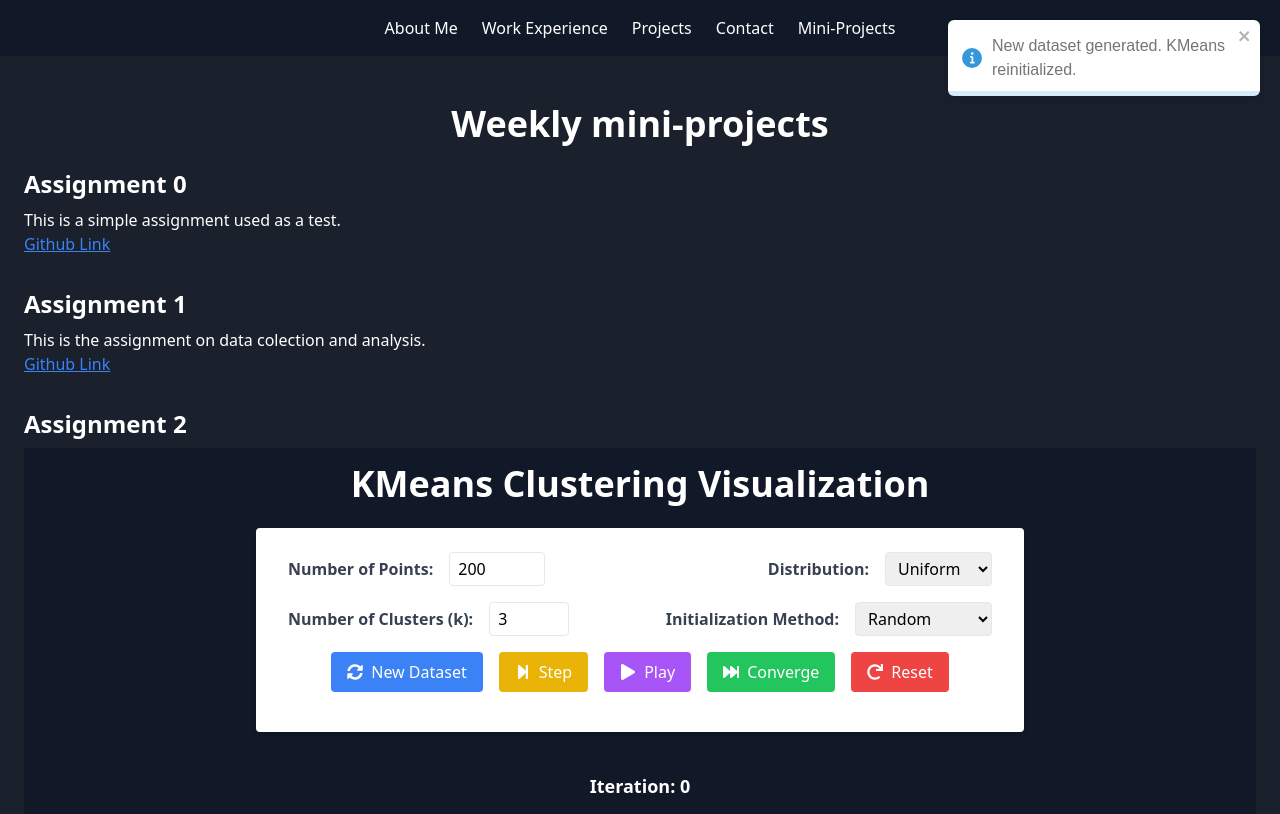
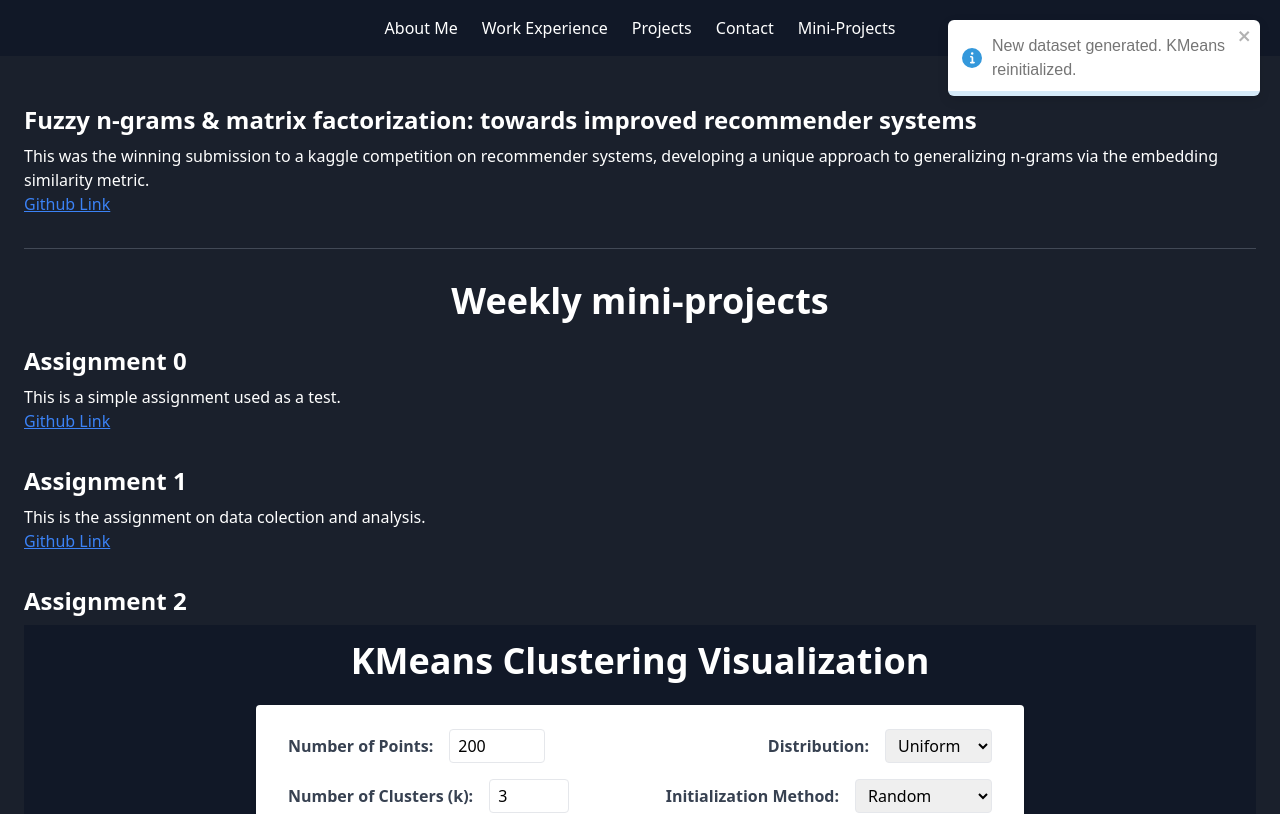
Before and after one commit to user04f8/user04f8.github.io, a React (Vite) app in the folder vite-src/: page /assignments in a window 1280 px wide. Shown: the top 814 px of the page. Built offline with nearby package versions, Linux system fonts and the light colour scheme.

Commit message:
forgot to commit git link

```diff
--- a/vite-src/src/pages/Assignments.tsx
+++ b/vite-src/src/pages/Assignments.tsx
@@ -23,6 +23,17 @@ function Assignments() {
 
     return (
       <div className="mt-20 p-6 text-white">
+        <h1 className="text-2xl font-semibold">Fuzzy n-grams & matrix factorization: towards improved recommender systems</h1>
+        <div className="space-y-8">
+          <p className="mt-2">This was the winning submission to a kaggle competition on recommender systems, developing a unique approach to generalizing n-grams via the embedding similarity metric.</p>
+          <a
+              href={`https://github.com/user04f8/genetic-nlp`}
+              className="text-blue-500 underline"
+            >
+              Github Link
+            </a>
+        </div>
+        <div className="my-8 border-t border-gray-500 opacity-50"></div>
         <h1 className="text-4xl font-bold mb-6 text-center">Weekly mini-projects</h1>
         <div className="space-y-8">
           {assignments.map((num) => (
```
